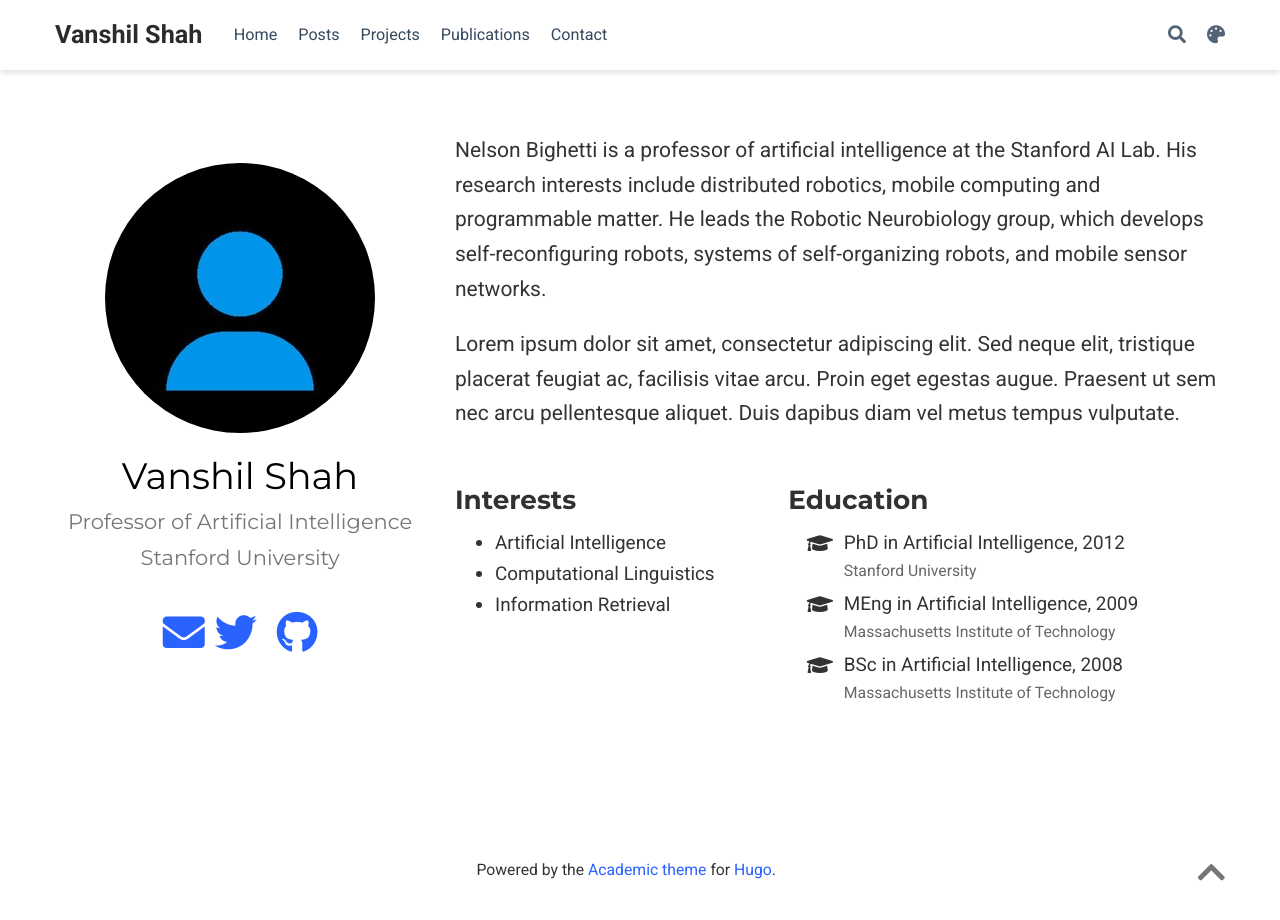
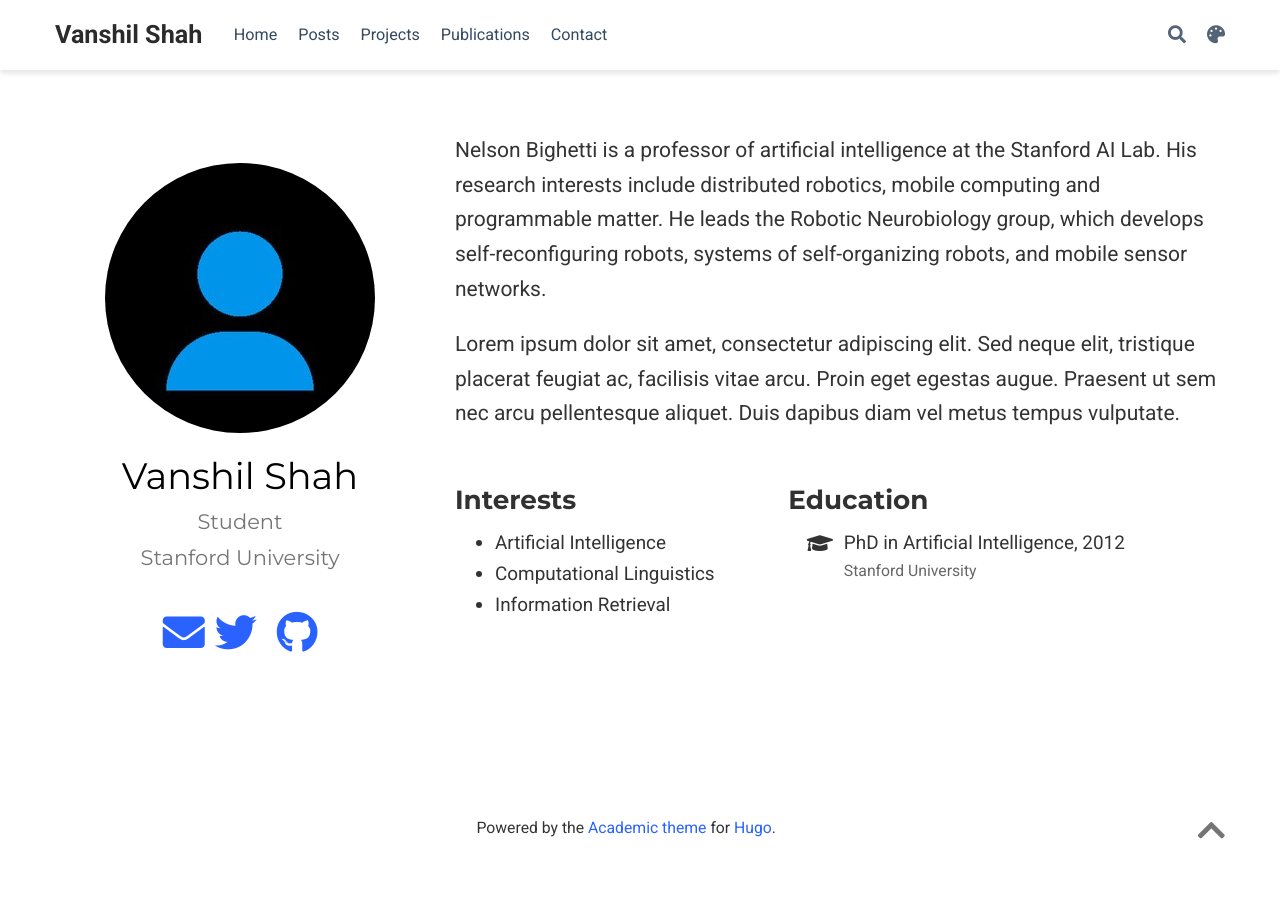
Before and after one commit to vanshilshah97/vanshilshah97.github.io, a plain HTML site: page authors/admin/index.html in a window 1280 px wide. Drawn offline with nearby package versions, Linux system fonts and the light colour scheme; some packages are replaced by stand-ins of ours; some icons are missing.

Commit message:
changes in biography

```diff
--- a/authors/admin/index.html
+++ b/authors/admin/index.html
@@ -28,7 +28,7 @@
 
 
 
-  <meta name="description" content="Professor of Artificial Intelligence">
+  <meta name="description" content="Student">
 
 
   <link rel="alternate" hreflang="en-us" href="https://vanshilshah97.github.io/authors/admin/">
@@ -238,7 +238,7 @@
   <meta property="og:site_name" content="Vanshil Shah">
   <meta property="og:url" content="https://vanshilshah97.github.io/authors/admin/">
   <meta property="og:title" content="Vanshil Shah | Vanshil Shah">
-  <meta property="og:description" content="Professor of Artificial Intelligence"><meta property="og:image" content="https://vanshilshah97.github.io/authors/admin/avatar_hu52a603635ecebd45650b162dadabb4e5_12861_270x270_fill_q90_lanczos_center.jpg">
+  <meta property="og:description" content="Student"><meta property="og:image" content="https://vanshilshah97.github.io/authors/admin/avatar_hu52a603635ecebd45650b162dadabb4e5_12861_270x270_fill_q90_lanczos_center.jpg">
   <meta property="twitter:image" content="https://vanshilshah97.github.io/authors/admin/avatar_hu52a603635ecebd45650b162dadabb4e5_12861_270x270_fill_q90_lanczos_center.jpg"><meta property="og:locale" content="en-us">
 
 
@@ -558,7 +558,7 @@
 
       <div class="portrait-title">
         <h2>Vanshil Shah</h2>
-        <h3>Professor of Artificial Intelligence</h3>
+        <h3>Student</h3>
 
 
         <h3>
@@ -677,22 +677,6 @@
             <div class="description">
               <p class="course">PhD in Artificial Intelligence, 2012</p>
               <p class="institution">Stanford University</p>
-            </div>
-          </li>
-
-          <li>
-            <i class="fa-li fas fa-graduation-cap"></i>
-            <div class="description">
-              <p class="course">MEng in Artificial Intelligence, 2009</p>
-              <p class="institution">Massachusetts Institute of Technology</p>
-            </div>
-          </li>
-
-          <li>
-            <i class="fa-li fas fa-graduation-cap"></i>
-            <div class="description">
-              <p class="course">BSc in Artificial Intelligence, 2008</p>
-              <p class="institution">Massachusetts Institute of Technology</p>
             </div>
           </li>
 
```
Also changed, not shown: 404.html (+2 -2 lines), authors/index.html (+2 -2 lines), categories/index.html (+2 -2 lines), index.html (+3 -19 lines), post/index.html (+2 -2 lines), publication/index.html (+2 -2 lines), publication_types/index.html (+2 -2 lines), tags/index.html (+2 -2 lines), talk/index.html (+2 -2 lines).
